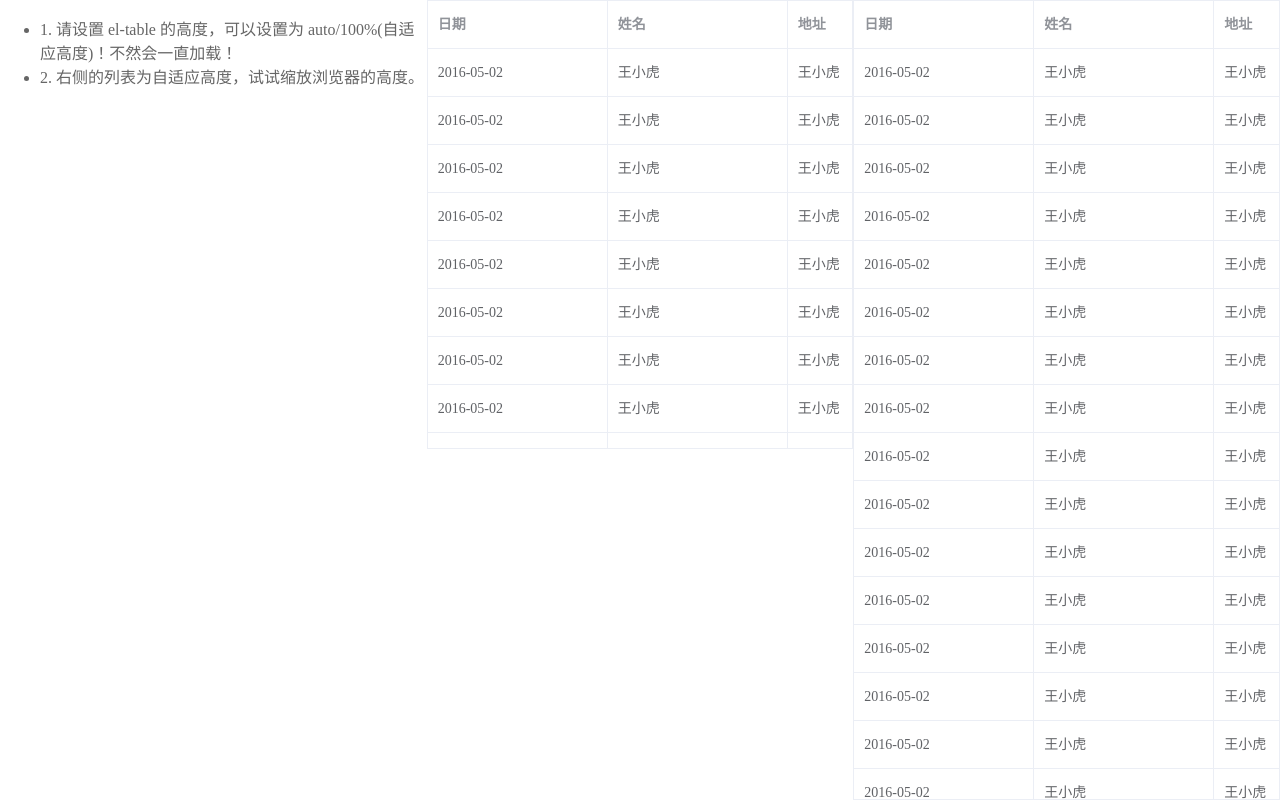
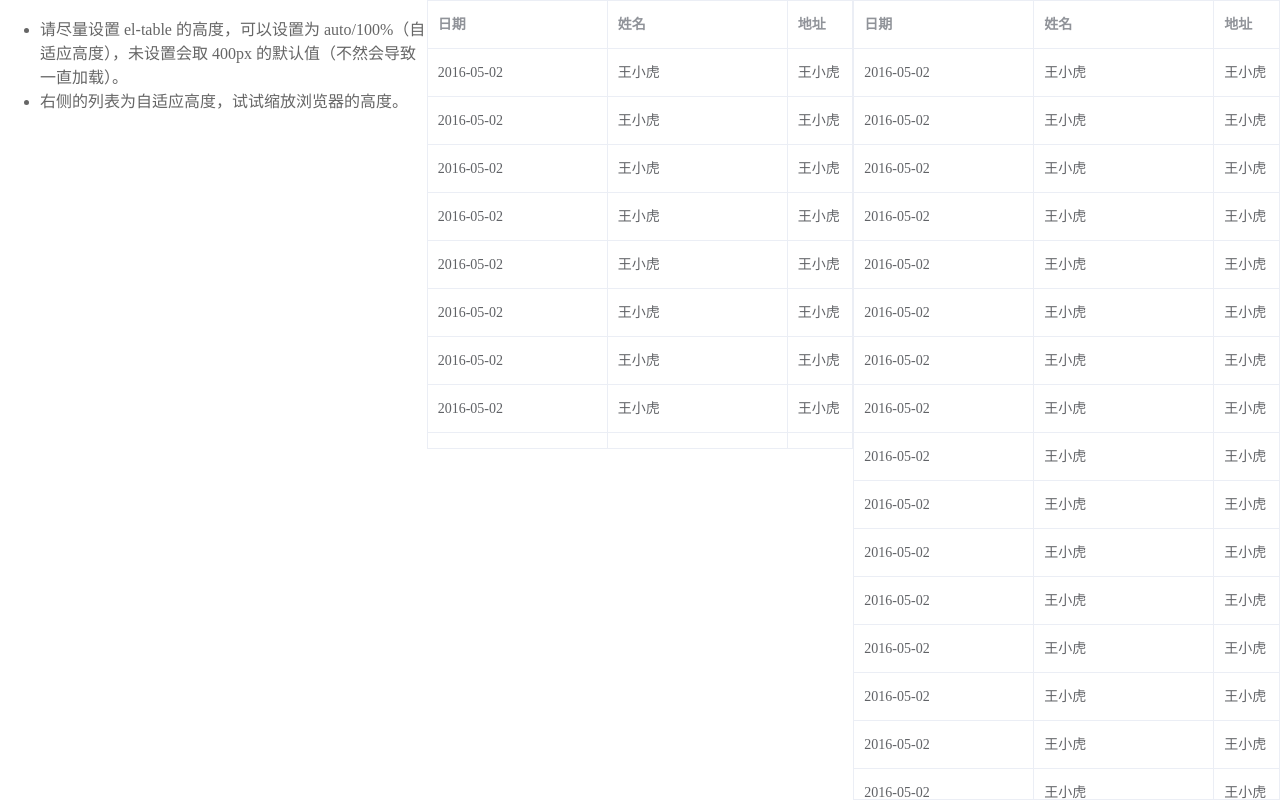
Before and after one commit to yujinpan/el-table-infinite-scroll, a Vue app: page / in a window 1280 px wide. Built offline with nearby package versions, Linux system fonts and the light colour scheme; the HTML template or start-up script is replaced by a standard one.

Commit message:
style: change message's title and content

```diff
--- a/examples/App.vue
+++ b/examples/App.vue
@@ -3,11 +3,12 @@
     <el-col :span="8">
       <ul>
         <li>
-          1. 请设置 el-table 的高度，可以设置为
-          auto/100%(自适应高度)！不然会一直加载！
+          请尽量设置 el-table 的高度，可以设置为
+          auto/100%（自适应高度），未设置会取 400px
+          的默认值（不然会导致一直加载）。
         </li>
         <li>
-          2. 右侧的列表为自适应高度，试试缩放浏览器的高度。
+          右侧的列表为自适应高度，试试缩放浏览器的高度。
         </li>
       </ul>
     </el-col>
--- a/src/directives/table-infinite-scroll.js
+++ b/src/directives/table-infinite-scroll.js
@@ -2,6 +2,8 @@
  * 对 element-ui 的无限滚动在 el-table 上使用的封装
  */
 import elInfiniteScroll from 'element-ui/lib/infinite-scroll';
+
+const msgTitle = `[${require('../../package').name}]: `;
 
 const elInserted = elInfiniteScroll.inserted;
 const elUnbind = elInfiniteScroll.unbind;
@@ -14,7 +16,7 @@ export default {
 
     // 如果没找到元素，返回错误
     if (!scrollElem) {
-      throw 'table-infinite-scroll: 找不到 .el-table__body-wrapper 容器';
+      throw `${msgTitle}找不到 .el-table__body-wrapper 容器`;
     }
 
     // 设置自动滚动
@@ -25,8 +27,7 @@ export default {
       if (!scrollElem.style.height) {
         scrollElem.style.height = '400px';
         console.warn(
-          '[el-table-infinite-scroll]:',
-          '请设置 el-table 的高度，可以设置为 auto/100%！不然会一直加载！'
+          `${msgTitle}请尽量设置 el-table 的高度，可以设置为 auto/100%（自适应高度），未设置会取 400px 的默认值（不然会导致一直加载）。`
         );
       }
 
```
